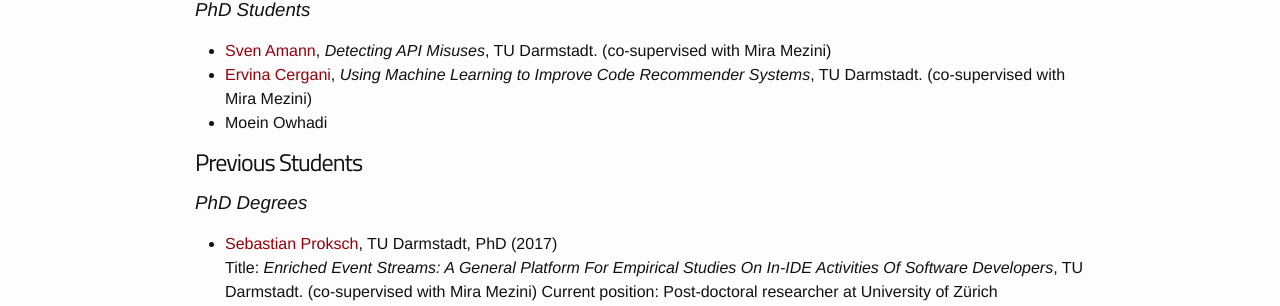
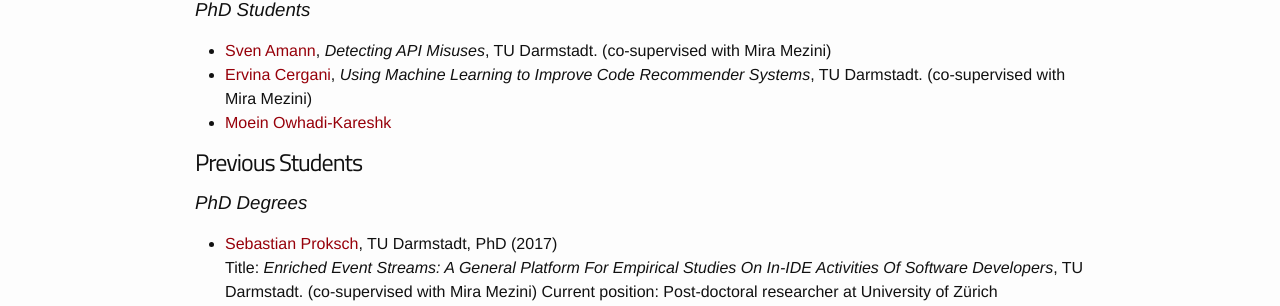
Before and after one commit to snadi/snadi.github.io, a Jekyll site: the page built from pages/students.md, in a window 1280 px wide. Shown: the part 937-1243 px from the top of the page. Built offline with Jekyll 4.4.1, drawn with Linux system fonts in a browser that asks for light colours.

Commit message:
Add moein's website

```diff
--- a/pages/students.md
+++ b/pages/students.md
@@ -33,7 +33,7 @@ permalink: /students/
 ### PhD Students
 * [Sven Amann](http://sven-amann.de/), <i>Detecting API Misuses</i>, TU Darmstadt. (co-supervised with Mira Mezini)
 * [Ervina Cergani](http://www.stg.tu-darmstadt.de/staff/ervina_cergani/ervina_cergani.en.jsp), <i>Using Machine Learning to Improve Code Recommender Systems</i>, TU Darmstadt. (co-supervised with Mira Mezini)
-* Moein Owhadi
+* [Moein Owhadi-Kareshk](http://webdocs.cs.ualberta.ca/~owhadika/)
 
 
 <a name = "prev"></a>
```
